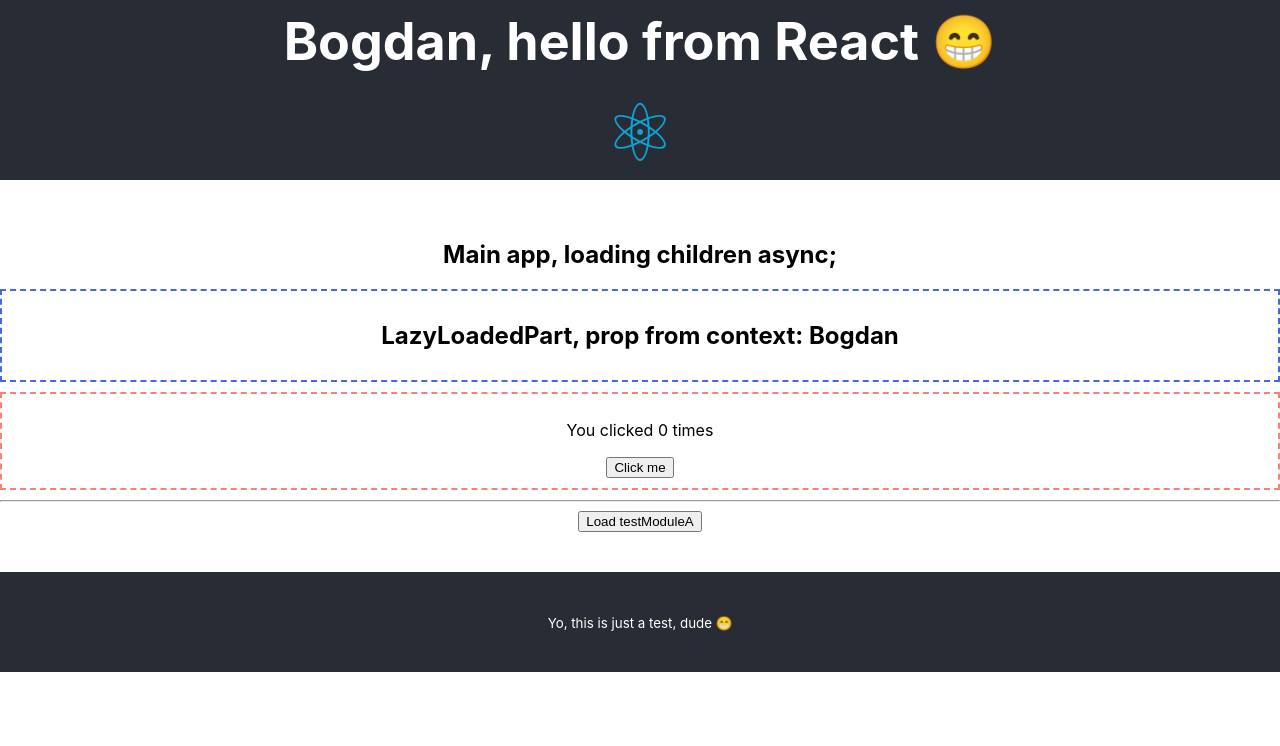
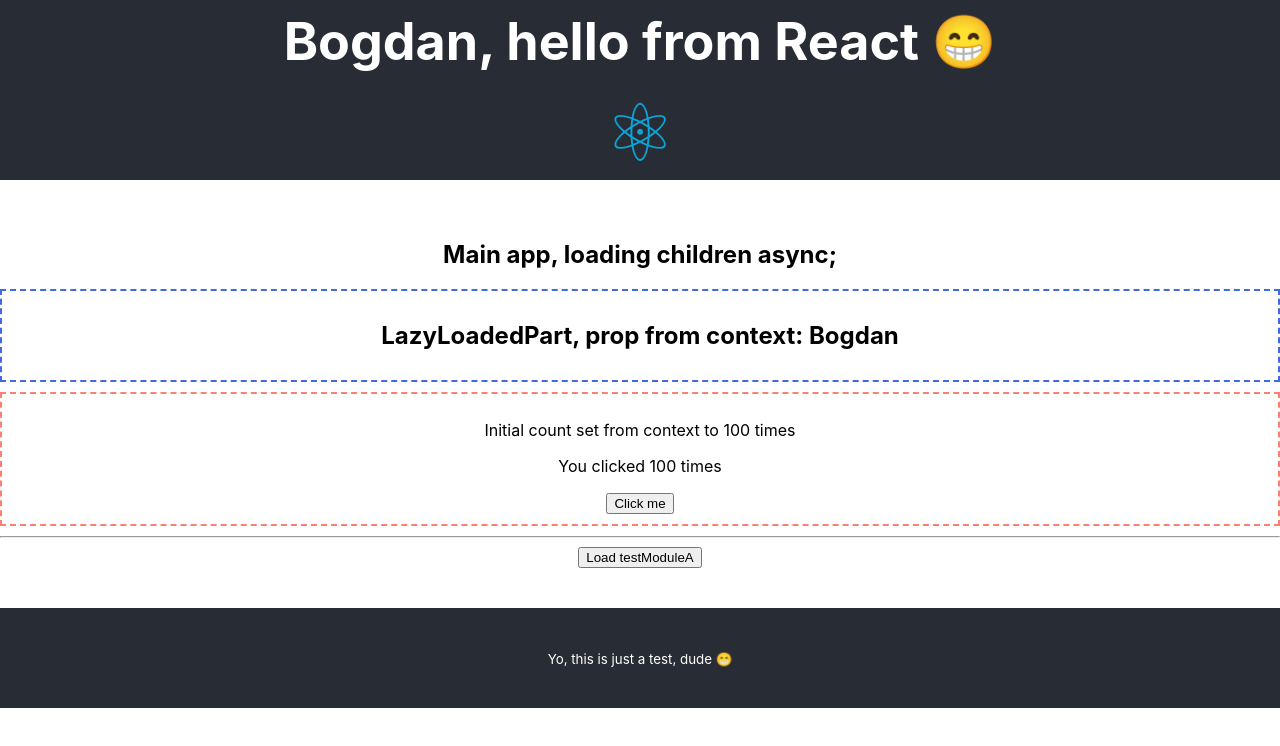
Before and after one commit to BogdanCerovac/NetFly-beta-test, a React (Create React App) app: page / in a window 1280 px wide. Shown: the top 746 px of the page. Built offline with nearby package versions, Linux system fonts and the light colour scheme.

Commit message:
Set default value for internal state from context

```diff
--- a/src/App.js
+++ b/src/App.js
@@ -19,9 +19,7 @@ const handleClick = () => {
 
 function App() {
 
-  const user = { name: 'Bogdan', loggedIn: true }
-
-
+  const user = { name: 'Bogdan', counterStartInt: 100 }
 
   return (
     <UserProvider value={user}>
--- a/src/components/LazyLoadedHooked.js
+++ b/src/components/LazyLoadedHooked.js
@@ -1,18 +1,31 @@
-import React, {useState} from 'react';
+import React, {useState, useContext} from 'react';
 
 import './LazyLoadedHooked.css';
 
-const LazyLoadedHooked = (props) => {
+import { UserConsumer } from '../contexts/UserContext';
 
-    const [count, setCount] = useState(0);
+const LazyLoadedHooked =  ({props}) => {
+
+    const contextValue = useContext(UserConsumer);
+    console.log("LazyLoadedHooked contextValue", contextValue);
+
+    const defaultLocal = 0;
+
+    const initialCount = (contextValue) ? contextValue.counterStartInt : defaultLocal;
+
+    const [count, setCount] = useState(initialCount);
     return (
+
         <div className="LazyLoadedHooked">
-          <p>You clicked {count} times</p>
-          <button onClick={() => setCount(count + 1)}>
-            Click me
-          </button>
+            {initialCount !== defaultLocal &&
+                <p>Initial count set from context to {count} times</p>
+            }
+            <p>You clicked {count} times</p>
+            <button onClick={() => setCount(count + 1)}>
+                Click me
+            </button>
         </div>
-      );
+    )
 }
 
 export default LazyLoadedHooked;
--- a/src/components/LazyLoadedPart.js
+++ b/src/components/LazyLoadedPart.js
@@ -2,9 +2,9 @@ import React from 'react';
 
 import './LazyLoadedPart.css';
 
-import { UserConsumer } from '../contexts/UserContext';
+import UserConsumer from '../contexts/UserContext';
 
-const LazyLoadedPart = ({props}) => {
+const LazyLoadedPart = () => {
 
     return(
         <UserConsumer>
```
